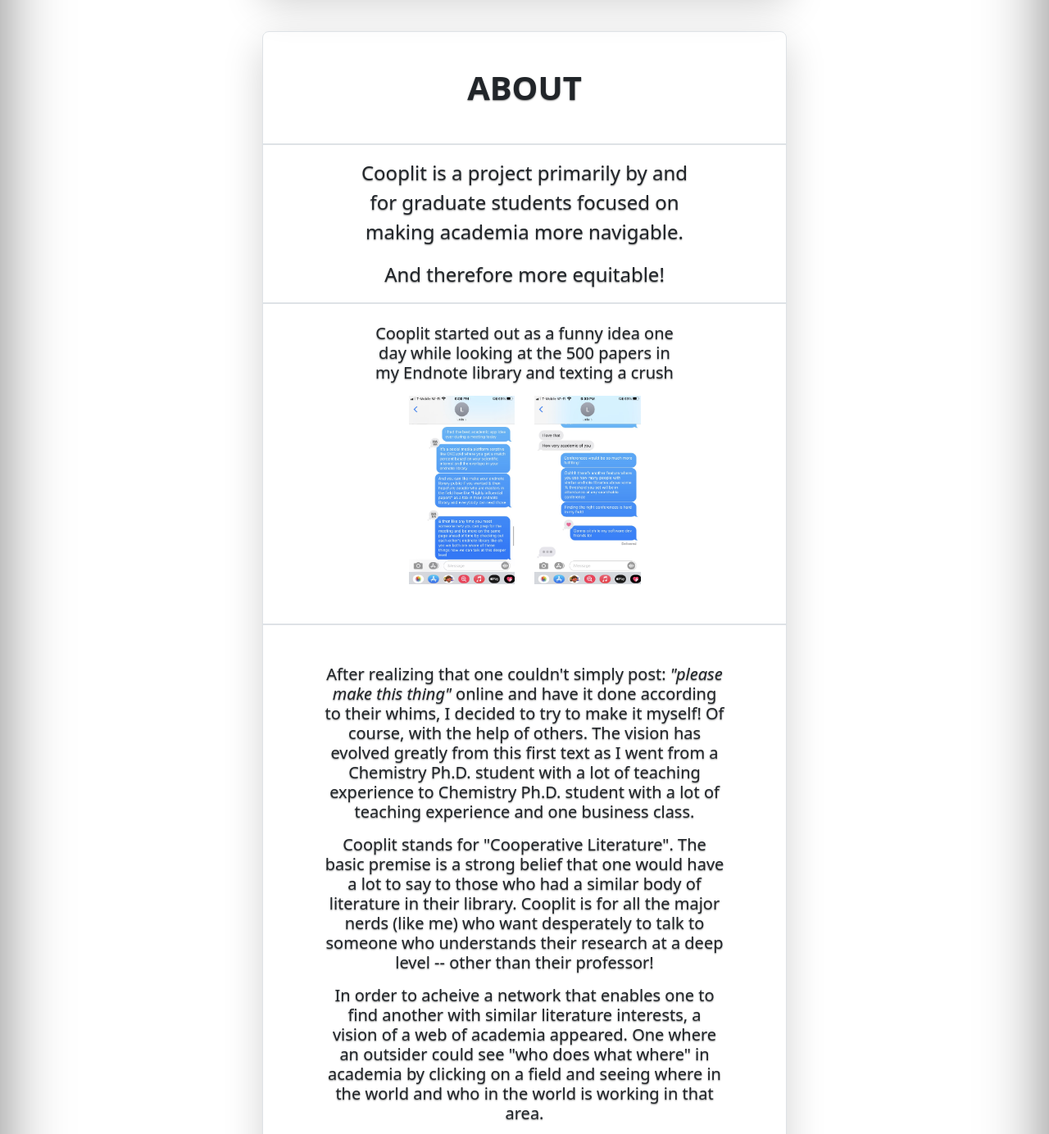
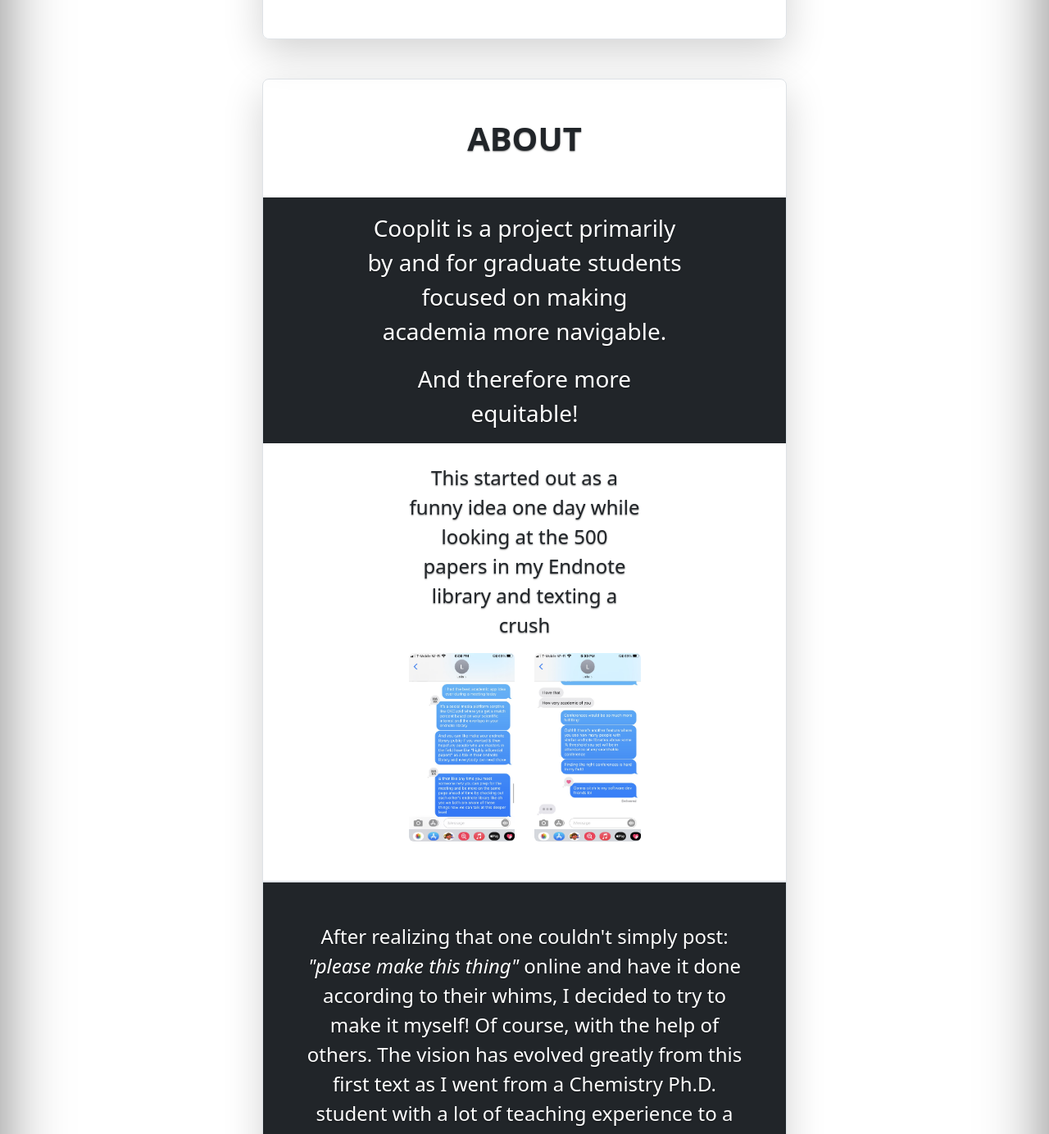
Before and after one commit to meg-wancura/cooplit, a Flask app: page / in a window 1280 px wide. Shown: the part 1224-2608 px from the top of the page at 82% size. Run offline with Flask 2, Linux system fonts and the light colour scheme.

Commit message:
style changes

```diff
--- a/templates/contact.html
+++ b/templates/contact.html
@@ -45,7 +45,7 @@
 						<li class="list-group-item list-group-item-dark fs-5">Wants this to exist and has an idea that they want to be included</li>
 					</ol>
 					<p class="fs-5">Email Megan at <a href="#">megan.wancura@gmail.com</a></p>
-					<p class="fs-5">Linked in is <a href="https://www.linkedin.com/company/cooplit/">here</a> for Cooplit and <a href="https://www.linkedin.com/in/megan-wancura/">here</a> for Megan</p>
+					<p class="fs-5">LinkedIn is <a href="https://www.linkedin.com/company/cooplit/">here</a> for Cooplit and <a href="https://www.linkedin.com/in/megan-wancura/">here</a> for Megan</p>
 				</div>
 			</main>
 
--- a/templates/index.html
+++ b/templates/index.html
@@ -35,17 +35,17 @@
 	      <main role="main" class="inner cover">
 
 			<div class="container my-5">
-				<div class="row p-4 pb-0 pe-lg-0 pt-lg-5 align-items-center rounded-3 border shadow-lg">
-					<img src="https://github.com/meg-wancura/meg-wancura/blob/main/webimgs/CooplitLogo.png?raw=true" class="d-block w-80" alt="logo">
-					<h1 class="display-8 1h-1 mt-2 mb-2">(cooperative literature)</h1>
+				<div class="row p-4 pb-0 pe-lg-0 pt-lg-5 align-items-center rounded-3 border shadow-lg justify-content-md-center">
+					<img src="https://github.com/meg-wancura/meg-wancura/blob/main/webimgs/CooplitLogo.png?raw=true" class="d-block w-50" alt="logo">
+					<h1 class="h-2 mt-2 mb-3">(cooperative literature)</h1>
 					<div class = "row justify-content-md-center mb-5">
-						<div class = "col col-lg-8">
-							<p class="lead mb-">
+						<div class = "col col-lg-10">
+							<p class="lead fs-2 mb-3">
 								We believe research is more fun when you can talk about it on the daily.
 								Our goal is to enable you to use your carefully curated literature library
 								to find other people interested in the same stuff you are.</p>
 						</div>
-						<img src="https://github.com/meg-wancura/meg-wancura/blob/main/webimgs/fieldmatch.png?raw=true" class="d-block w-100" alt="connection">
+						<img src="https://github.com/meg-wancura/meg-wancura/blob/main/webimgs/fieldmatch.png?raw=true" class="d-block w-60" alt="connection">
 					</div>
 				</div>
 			</div>
@@ -53,59 +53,59 @@
 			<!-- Mission Statement Section-->
 			<div class="container my-5">
 				<div class="row p-4 pb-0 ps-lg-0 pe-lg-0 pt-lg-5 align-items-center justify-content-center rounded-3 border shadow-lg">
-					<h1 class="display-8 fw-bold lh-1 mb-5">ABOUT</h1>
-					<span class="border-bottom border-2"></span>
-					<div class ="col col-lg-8">
-						<p class="lead fs-4 mt-3">
-							Cooplit is a project primarily by and for graduate students focused on making academia more navigable.</p>
-						<p class="lead fs-4 mt-1">
-							And therefore more equitable!</p>
+					<h1 class="display-8 fw-bold mb-5">ABOUT</h1>
+					<div class="row bg-dark justify-content-center">
+						<div class ="col col-lg-8">
+							<p class="lead fs-3 mt-3 text-white">
+								Cooplit is a project primarily by and for graduate students focused on making academia more navigable.</p>
+							<p class="lead fs-3 mt-1 text-white">
+								And therefore more equitable!</p>
+						</div>
 					</div>
-					<span class="border-bottom border-2"></span>
 
 					<!--ideation to cooplit-->
 					<div class = "row justify-content-md-center">
-						<div class = "col col-lg-8 mt-4">
-							<div class ="display-6 fs-5">
-								Cooplit started out as a funny idea one day while looking at the
+						<div class = "col col-lg-6 mt-4">
+							<div class ="fs-4">
+								This started out as a funny idea one day while looking at the
 								500 papers in my Endnote library and texting a crush </div>
 						</div>
 					</div>
 					<div class ="row justify-content-md-center mt-3 mb-5">
 						<div class ="col col-lg-3">
-							<img src="https://github.com/meg-wancura/meg-wancura/blob/main/webimgs/1sttextpic.jpg?raw=true" class="img-fluid" alt="d">
+							<img src="https://github.com/meg-wancura/meg-wancura/blob/main/webimgs/1sttextpic.jpg?raw=true" class="img-fluid rounded" alt="d">
 						</div>
 						<div class ="col col-lg-3">
-							<img src="https://github.com/meg-wancura/meg-wancura/blob/main/webimgs/2ndTextPic.jpg?raw=true" class="img-fluid" alt="d">
+							<img src="https://github.com/meg-wancura/meg-wancura/blob/main/webimgs/2ndTextPic.jpg?raw=true" class="img-fluid rounded" alt="d">
 						</div>
 					</div>
 					<span class="border-bottom border-2"></span>
 
 					<!--background to cooplit-->
-					<div class = "row justify-content-md-center">
-						<div class = "col col-lg-10 mt-5 mb-5">
-							<p class ="display-6 fs-5 mb-3">
+					<div class = "row justify-content-md-center bg-dark">
+						<div class = "col col-lg-11 mt-5 mb-5">
+							<p class ="fs-4 mb-3 text-white">
 								After realizing that one couldn't simply post: <em>"please make this thing"</em>
 								online and have it done according to their whims, I decided to try to make it myself! Of course,
 								with the help of others. The vision has evolved greatly from this first text as I went from a Chemistry
-								Ph.D. student with a lot of teaching experience to Chemistry Ph.D. student with a lot of teaching
+								Ph.D. student with a lot of teaching experience to a Chemistry Ph.D. student with a lot of teaching
 								experience and one business class.
 							</p>
-							<p class ="display-6 fs-5 mb-3">
+							<p class ="fs-4 mb-3 text-white">
 								Cooplit stands for "Cooperative Literature". The basic premise is a strong belief that one would
 								have a lot to say to those who had a similar body of literature in their library. Cooplit is for
 								all the major nerds (like me) who want desperately to talk to someone who understands their research
 								at a deep level -- other than their professor!
 							</p>
-							<p class ="display-6 fs-5 mb-3">
+							<p class ="fs-4 mb-3 text-white">
 								In order to acheive a network that enables one to find another with similar literature interests, a
 								vision of a web of academia appeared. One where an outsider could see "who does what where" in academia by
 								clicking on a field and seeing where in the world and who in the world is working in that area.
 							</p>
 							<p>
-								<a href="https://www.wired.com/2009/03/mapofscience/"><img src="https://www.wired.com/images_blogs/photos/uncategorized/2009/03/11/journalpone0004803g005.png?raw=true" class="img-fluid" alt="Wired"></a>
+								<a href="https://www.wired.com/2009/03/mapofscience/"><img src="https://www.wired.com/images_blogs/photos/uncategorized/2009/03/11/journalpone0004803g005.png?raw=true" class="img-fluid" style="max-width:50%" alt="Wired"></a>
 							</p>
-							<p class ="display-6 fs-5 mt-3">
+							<p class ="fs-4 mt-3 text-white">
 								In this network, academics could ask and answer questions. And people from non-profits could list work they
 								needed help on. Citizen scientists could engage in discourse with Ph.D. students, and everyone would be more
 								interested in collaborating with their internet friends than competing with that one annoying person who
@@ -116,21 +116,98 @@
 				</div>
 			</div>
 
+			<!-- What does it look like section -->
+			<div class="container mb-5">
+				<div class="row align-items-center justify-content-md-center rounded-3 border shadow-lg ">
+					<h1 class="display-8 fw-bold lh-1 mt-3 mb-3" id="Demo">So What Does It Look Like?</h1>
+					<div class="col col-lg-10">
+						<p class="mt-3 mb-3 lead">
+							Still figuring that out! But i'll be two layers.</p>
+							<p class="lead">One layer- a geographic map so you can see WHERE the research happens.</p>
+							<p class="lead">The other layer- a force-directed graph view, to see how all the fields are connected
+						</p>
+					</div>
+					<!-- Geographical map example-->
+					<div class="row">
+						<div class="col">
+							<div id="demo" class="carousel carousel-dark slide" data-bs-ride="true">
+								<div class="carousel-inner" role="listbox" style=" width:100%; height: 550px !important;">
+									<div class="carousel-item active">
+										<img src="https://github.com/meg-wancura/meg-wancura/blob/main/webimgs/network%20graph%20view.png?raw=true" class="img-fluid align-items-center" alt="force directed graph applied">
+									</div>
+									<div class="carousel-item">
+										<img src="https://github.com/meg-wancura/meg-wancura/blob/main/webimgs/Field%20interface.png?raw=true" style="max-width:70%" class="img-fluid" alt="subfield view">
+									</div>
+								</div>
+
+								<button class="carousel-control-prev" type="button" data-bs-target="#demo" data-bs-slide="prev">
+									<span class="carousel-control-prev-icon" aria-hidden="true"></span>
+									<span class="visually-hidden">Previous</span>
+								</button>
+								<button class="carousel-control-next" type="button" data-bs-target="#demo" data-bs-slide="next">
+									<span class="carousel-control-next-icon" aria-hidden="true"></span>
+									<span class="visually-hidden"> Next </span>
+								</button>
+							</div>
+						</div>
+					</div>
+					<div class="col col-lg-10">
+						<p class="mb-3 lead">
+							So far, these are the tools we're planning to use. Mix of links below, GIS, and SQL
+						</p>
+					</div>
+
+					<div class="row">
+						<div class="col">
+							<div id="tools" class="carousel carousel-dark slide" data-bs-ride="true">
+								<div class="carousel-inner" role="listbox" style=" width:100%; height: 600px !important;">
+									<div class="carousel-item active">
+										<a href="https://observablehq.com/@d3/versor-dragging">
+											<img src="https://github.com/meg-wancura/meg-wancura/blob/main/webimgs/world.png?raw=true" class="img-fluid" style="max-width:40%" alt="world">
+										</a>
+									</div>
+									<div class="carousel-item">
+										<a href="https://bost.ocks.org/mike/bubble-map/">
+											<img src="https://github.com/meg-wancura/meg-wancura/blob/main/webimgs/bubble%20mpa.png?raw=true" class="img-fluid" style="max-width:50%" alt="country map w bubbles">
+										</a>
+									</div>
+									<div class="carousel-item">
+										<a href="https://observablehq.com/@sbryfcz/d3-force-directed-graph-with-convex-hull">
+											<img src="https://github.com/meg-wancura/meg-wancura/blob/main/webimgs/force-directed%20graph.png?raw=true" class="img-fluid" style="max-width:60%" alt="force directed graph web">
+										</a>
+									</div>
+								</div>
+
+								<button class="carousel-control-prev" type="button" data-bs-target="#tools" data-bs-slide="prev">
+									<span class="carousel-control-prev-icon" aria-hidden="true"></span>
+									<span class="visually-hidden">Previous</span>
+								</button>
+								<button class="carousel-control-next" type="button" data-bs-target="#tools" data-bs-slide="next">
+									<span class="carousel-control-next-icon" aria-hidden="true"></span>
+									<span class="visually-hidden"> Next </span>
+								</button>
+							</div>
+						</div>
+					</div>
+				</div>
+			</div>
+
 			<!-- Vision Statement Section-->
 
 			<div class="container my-5">
-				<div class="row bg-dark p-4 pb-0 pe-lg-0 pt-lg-5 align-items-center rounded-3 border shadow-lg bg-secondary">
-					<h1 class="display-8 fw-bold lh-1 text-white">Vision Statement</h1>
-					<p class="lead text-white mt-3">Our vision is informed by our hypothesis that improving connectivity in academia will
+				<div class="row bg-dark p-4 pb-0 pe-lg-0 pt-lg-5 align-items-center justify-content-center rounded-3 border shadow-lg bg-secondary">
+					<div class="col col-lg-8">
+						<h1 class="display-8 fw-bold lh-1 text-white">Vision Statement</h1>
+						<p class="lead fs-4 text-white mt-3">Our vision is informed by our hypothesis that improving connectivity in academia will
 						increase collaboration, participation, and speed up innovation by dissipating power to more people.</p>
-
+					</div>
 					<!-- List of vision statemetns -->
-					<div class = "row justify-content-md-center">
-						<div class = "col col-lg-10 mt-2 mb-5">
+					<div class = "row justify-content-md-center align-items-center">
+						<div class = "col col-lg-8 mt-2 mb-5">
 							<ol class="list-group list-group-numbered py-3 justify-content-center">
 								<li class="list-group-item d-flex justify-content-between align-items-start">
 									<div class="ms-2 me-auto">
-									<div class="fw-bold">Build a Tree of Life for All of Academia</div>
+									<div class="fw-bold fs-5">Build a Tree of Life for All of Academia</div>
 									Create an ever-growing, networked map of all academic subfields as a root for the who-does-what-where.
 									This map will be navigable to the public.
 									</div>
@@ -165,55 +242,14 @@
 				</div>
 			</div>
 
-				<div class="container mb-5">
-					<div class="row align-items-center rounded-3 border shadow-lg ">
-						<h1 class="display-8 fw-bold lh-1 mt-3 mb-3" id="Demo">So What Does It Look Like?</h1>
-						<!-- Geographical map example-->
-						<div class="row">
-							<div class="col">
-								<div id="geoMap" class="carousel slide" data-bs-ride="carousel">
-									<div class="carousel-inner" role="listbox" style=" width:100%; height: 800px !important;">
-										<div class="carousel-item active">
-											<img src="https://github.com/meg-wancura/meg-wancura/blob/main/webimgs/world.png?raw=true" class="img-fluid align-items-center" alt="world">
-										</div>
-										<div class="carousel-item">
-											<img src="https://github.com/meg-wancura/meg-wancura/blob/main/webimgs/bubble%20mpa.png?raw=true" class="img-fluid alt="country map w bubbles">
-										</div>
-										<div class="carousel-item">
-											<img src="https://github.com/meg-wancura/meg-wancura/blob/main/webimgs/force%20directed%20graph.png?raw=true" class="img-fluid" alt="force directed graph web">
-										</div>
-										<div class="carousel-item">
-											<img src="https://github.com/meg-wancura/meg-wancura/blob/main/webimgs/network%20graph%20view.png?raw=true" class="img-fluid align-items-center" alt="force directed graph applied">
-										</div>
-										<div class="carousel-item">
-											<img src="https://github.com/meg-wancura/meg-wancura/blob/main/webimgs/Field%20interface.png?raw=true" class="img-fluid" alt="subfield view">
-										</div>
-									</div>
 
-									<button class="carousel-control-prev" type="button" data-bs-target="#geoMap" data-bs-slide="prev">
-										<span class="carousel-control-prev-icon" aria-hidden="true"></span>
-										<span class="visually-hidden">Previous</span>
-									</button>
-									<button class="carousel-control-next" type="button" data-bs-target="#geoMap" data-bs-slide="next">
-										<span class="carousel-control-next-icon" aria-hidden="true"></span>
-										<span class="visually-hidden"> Next </span>
-									</button>
-								</div>
-								<p class="mt-3 mb-3 font-size-6">
-									Still figuring that out! But it'll be built with these tools. One layer- a geographic map so you can see WHERE the research happens.
-									One layer, a force-directed graph view, to see how all the fields are connected
-								</p>
-							</div>
-						</div>
-					</div>
-				</div>
 
 			<!-- funny song insert-->
 			<div class="container mb-5">
-				<div class="row align-items-center rounded-3 border shadow-lg bg-dark bg-secondary">
+				<div class="row align-items-center rounded-3 border shadow-lg bg-light">
 					<div class="row mb-3">
-						<h2 class="display-8 fw-bold lh-1 mt-3 mb-3 text-white">An Emotional Appeal</h1>
-						<p class="font-size-1 text-white">(amateur web builder, amateur musician, 'tis not plug, 'tis simply a failure to understand another way to insert audio)</p>
+						<h2 class="display-8 fw-bold lh-1 mt-3 mb-3">An Emotional Appeal</h1>
+						<p class="font-size-1">(amateur web builder, amateur musician, 'tis not plug, 'tis simply a failure to understand another way to insert audio)</p>
 						<div class="row mb-2 justify-content-md-center">
 							<div class = "col col-lg-10">
 								<iframe width="100%" height="300" scrolling="no" frameborder="no" allow="autoplay" src="https://w.soundcloud.com/player/?url=https%3A//api.soundcloud.com/tracks/1444981381&color=%23ff5500&auto_play=false&hide_related=false&show_comments=true&show_user=true&show_reposts=false&show_teaser=true&visual=true"></iframe>
```
